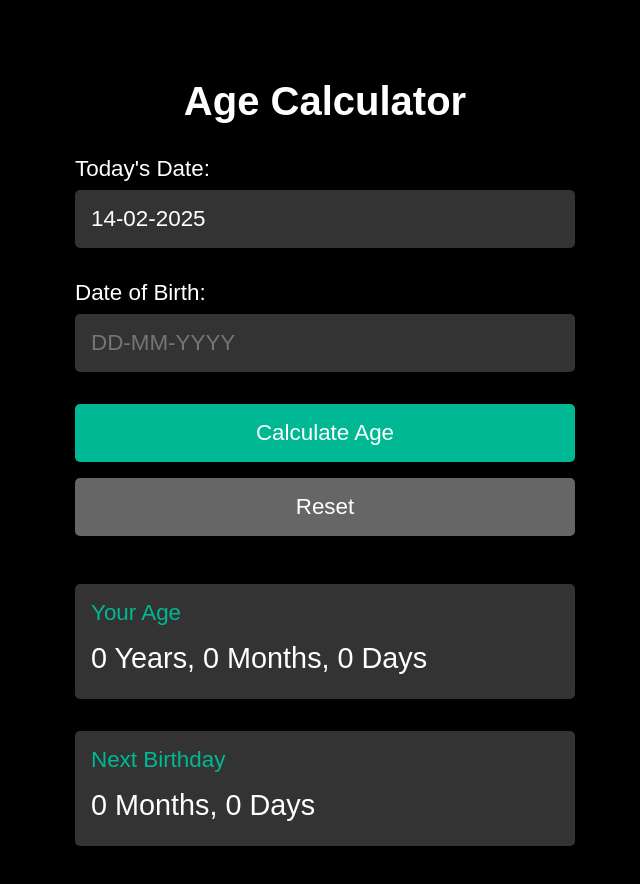
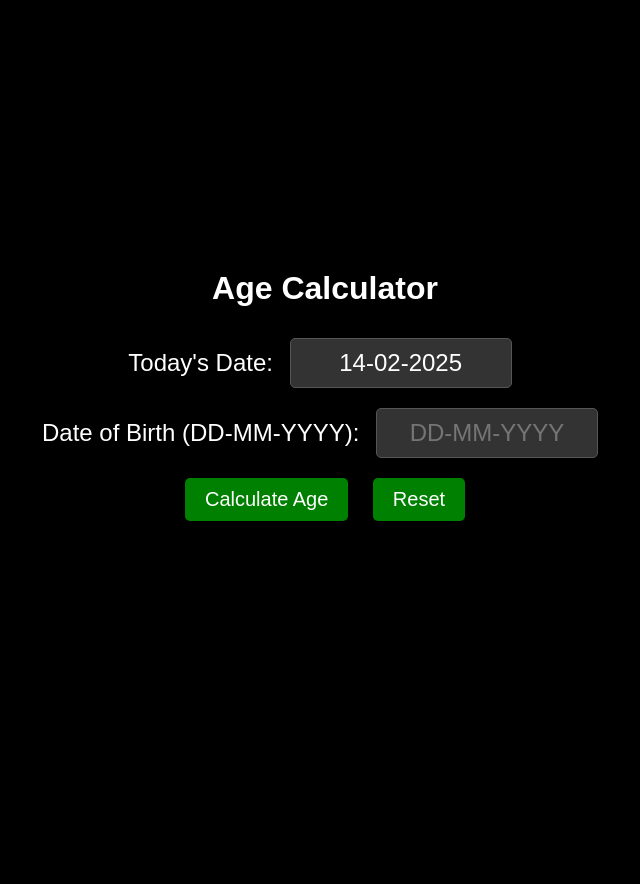
Before and after one commit to JayantaDal/Jayanta-Age-Cal, a plain HTML site: page index.html in a window 1280 px wide. Both pictures are taken after typing "Sample" into the empty fields and a click on the button "Calculate Age". Shown: the whole page, without its empty margins (315-955 px from the left). After the commit the page ends 800 px from the top, so only its background shows below. Drawn offline with Linux system fonts and the light colour scheme.

Commit message:
Update index.html

```diff
--- a/index.html
+++ b/index.html
@@ -6,72 +6,57 @@
   <title>Age Calculator</title>
   <style>
     body {
-            font-family: Arial, sans-serif;
       background-color: black;
       color: white;
+      font-family: Arial, sans-serif;
       display: flex;
       justify-content: center;
       align-items: center;
-            min-height: 100vh;
+      height: 100vh;
       margin: 0;
-            padding: 20px;
     }
+
     .container {
-            width: 100%;
-            max-width: 500px;
-            padding: 2rem;
+      text-align: center;
     }
-        h1 {
+
+    .large-font {
+      font-size: 24px;
+    }
+
+    .normal-font {
+      font-size: 18px;
+    }
+
+    input {
+      font-size: 24px;
+      padding: 10px;
+      margin: 10px;
+      width: 200px;
       text-align: center;
-            font-size: 2.5rem;
-            margin-bottom: 2rem;
+      background-color: #333;
+      color: white;
+      border: 1px solid #555;
+      border-radius: 5px;
     }
-        .input-group {
-            margin-bottom: 2rem;
-        }
-        label {
-            display: block;
-            font-size: 1.4rem;
-            margin-bottom: 0.5rem;
-        }
-        input {
-            width: 100%;
-            padding: 1rem;
-            font-size: 1.4rem;
-            background-color: #333;
-            border: none;
-            border-radius: 5px;
-            color: white;
-            box-sizing: border-box;
-        }
+
     button {
-            width: 100%;
-            padding: 1rem;
-            font-size: 1.4rem;
-            background-color: #00b894;
+      font-size: 20px;
+      padding: 10px 20px;
+      margin: 10px;
+      background-color: green;
       color: white;
       border: none;
       border-radius: 5px;
       cursor: pointer;
-            margin-bottom: 1rem;
     }
+
     button:hover {
-            background-color: #00a085;
+      background-color: darkgreen;
     }
-        .result-section {
-            margin-top: 2rem;
-            padding: 1rem;
-            background-color: #333;
-            border-radius: 5px;
-        }
-        .result-title {
-            font-size: 1.4rem;
-            margin-bottom: 1rem;
-            color: #00b894;
-        }
-        .result-content {
-            font-size: 1.8rem;
-            margin-bottom: 0.5rem;
+
+    .result {
+      margin-top: 20px;
     }
   </style>
 </head>
@@ -79,167 +64,121 @@
   <div class="container">
     <h1>Age Calculator</h1>
 
-        <div class="input-group">
-            <label>Today's Date:</label>
-            <input type="text" id="today-date" placeholder="DD-MM-YYYY" maxlength="10">
+    <!-- Today's Date -->
+    <div class="large-font">
+      <label for="todayDate">Today's Date:</label>
+      <input type="text" id="todayDate" placeholder="DD-MM-YYYY" maxlength="10">
     </div>
 
-        <div class="input-group">
-            <label>Date of Birth:</label>
-            <input type="text" id="birth-date" placeholder="DD-MM-YYYY" maxlength="10">
+    <!-- Date of Birth Input -->
+    <div class="large-font">
+      <label for="dob">Date of Birth (DD-MM-YYYY):</label>
+      <input type="text" id="dob" placeholder="DD-MM-YYYY" maxlength="10">
     </div>
 
+    <!-- Buttons -->
+    <div>
       <button onclick="calculateAge()">Calculate Age</button>
-        <button onclick="resetForm()" style="background-color: #666;">Reset</button>
-
-        <div class="result-section">
-            <div class="result-title">Your Age</div>
-            <div class="result-content" id="age-result">0 Years, 0 Months, 0 Days</div>
+      <button onclick="resetForm()">Reset</button>
     </div>
 
-        <div class="result-section">
-            <div class="result-title">Next Birthday</div>
-            <div class="result-content" id="next-birthday">0 Months, 0 Days</div>
+    <!-- Results -->
+    <div class="result normal-font">
+      <p id="ageResult"></p>
+      <p id="nextBirthdayResult"></p>
     </div>
   </div>
 
   <script>
-        // Set today's date by default
+    // Function to format date as DD-MM-YYYY
     function formatDate(date) {
-            return `${date.getDate().toString().padStart(2, '0')}-${(date.getMonth() + 1).toString().padStart(2, '0')}-${date.getFullYear()}`;
+      const day = String(date.getDate()).padStart(2, '0');
+      const month = String(date.getMonth() + 1).padStart(2, '0');
+      const year = date.getFullYear();
+      return `${day}-${month}-${year}`;
     }
 
+    // Set today's date by default
+    const todayDateInput = document.getElementById('todayDate');
     const today = new Date();
-        document.getElementById('today-date').value = formatDate(today);
+    todayDateInput.value = formatDate(today);
 
-        // Improved input mask function for date format
-        function maskDate(input) {
-            input.addEventListener('keypress', function(e) {
-                // Allow only numbers and hyphen
-                if (!/[\d-]/.test(e.key)) {
-                    e.preventDefault();
-                }
-
-                // Add hyphen automatically
-                if (e.target.value.length === 2 || e.target.value.length === 5) {
-                    if (e.key !== '-') {
-                        e.target.value += '-';
-                    }
-                }
+    // Automatically add hyphens to Today's Date input
+    todayDateInput.addEventListener('input', function (e) {
+      let value = e.target.value.replace(/\D/g, ''); // Remove non-digits
+      if (value.length > 2) value = value.slice(0, 2) + '-' + value.slice(2);
+      if (value.length > 5) value = value.slice(0, 5) + '-' + value.slice(5);
+      e.target.value = value.slice(0, 10); // Limit to 10 characters
     });
 
-            input.addEventListener('input', function(e) {
-                let value = e.target.value;
-
-                // Remove any non-digits and non-hyphens
-                value = value.replace(/[^\d-]/g, '');
-
-                // Split the value into parts
-                const parts = value.split('-');
-
-                // Format each part to ensure proper length
-                if (parts[0] && parts[0].length > 2) parts[0] = parts[0].substring(0, 2);
-                if (parts[1] && parts[1].length > 2) parts[1] = parts[1].substring(0, 2);
-                if (parts[2] && parts[2].length > 4) parts[2] = parts[2].substring(0, 4);
-
-                // Rejoin with hyphens
-                value = parts.join('-');
-
-                // Ensure the total length doesn't exceed 10 characters (DD-MM-YYYY)
-                if (value.length > 10) {
-                    value = value.substring(0, 10);
-                }
-
-                e.target.value = value;
+    // Automatically add hyphens to DOB input
+    const dobInput = document.getElementById('dob');
+    dobInput.addEventListener('input', function (e) {
+      let value = e.target.value.replace(/\D/g, ''); // Remove non-digits
+      if (value.length > 2) value = value.slice(0, 2) + '-' + value.slice(2);
+      if (value.length > 5) value = value.slice(0, 5) + '-' + value.slice(5);
+      e.target.value = value.slice(0, 10); // Limit to 10 characters
     });
 
-            // Validate date on blur
-            input.addEventListener('blur', function(e) {
-                const value = e.target.value;
-                if (value) {
-                    const [day, month, year] = value.split('-').map(Number);
+    // Calculate Age and Next Birthday
+    function calculateAge() {
+      const todayValue = todayDateInput.value;
+      const dobValue = dobInput.value;
 
-                    // Check if month is valid
-                    if (month < 1 || month > 12) {
-                        alert('Please enter a valid month (01-12)');
+      if (!todayValue || todayValue.length !== 10 || !dobValue || dobValue.length !== 10) {
+        alert('Please enter valid dates in DD-MM-YYYY format.');
         return;
       }
 
-                    // Check if day is valid for the given month
-                    const lastDayOfMonth = new Date(year, month, 0).getDate();
-                    if (day < 1 || day > lastDayOfMonth) {
-                        alert(`Please enter a valid day (01-${lastDayOfMonth}) for the selected month`);
-                        return;
-                    }
-                }
-            });
-        }
+      const [todayDay, todayMonth, todayYear] = todayValue.split('-').map(Number);
+      const [dobDay, dobMonth, dobYear] = dobValue.split('-').map(Number);
 
-        // Apply mask to both inputs
-        maskDate(document.getElementById('today-date'));
-        maskDate(document.getElementById('birth-date'));
+      const todayDate = new Date(todayYear, todayMonth - 1, todayDay);
+      const dobDate = new Date(dobYear, dobMonth - 1, dobDay);
 
-        function calculateAge() {
-            const todayStr = document.getElementById('today-date').value;
-            const birthStr = document.getElementById('birth-date').value;
-
-            // Validate date format
-            if (!todayStr.match(/^\d{2}-\d{2}-\d{4}$/) || !birthStr.match(/^\d{2}-\d{2}-\d{4}$/)) {
-                alert('Please enter dates in DD-MM-YYYY format');
+      if (dobDate > todayDate) {
+        alert('Date of birth cannot be in the future.');
         return;
       }
 
-            // Convert strings to dates
-            const [tDay, tMonth, tYear] = todayStr.split('-').map(Number);
-            const [bDay, bMonth, bYear] = birthStr.split('-').map(Number);
+      // Calculate Age in Years, Months, and Days
+      let ageYears = todayDate.getFullYear() - dobDate.getFullYear();
+      let ageMonths = todayDate.getMonth() - dobDate.getMonth();
+      let ageDays = todayDate.getDate() - dobDate.getDate();
 
-            const todayDate = new Date(tYear, tMonth - 1, tDay);
-            const birthDate = new Date(bYear, bMonth - 1, bDay);
-
-            if (birthDate > todayDate) {
-                alert('Date of birth cannot be in the future!');
-                return;
+      if (ageDays < 0) {
+        ageMonths--;
+        const lastMonthDate = new Date(todayDate.getFullYear(), todayDate.getMonth(), 0);
+        ageDays += lastMonthDate.getDate();
       }
 
-            // Calculate age
-            let years = todayDate.getFullYear() - birthDate.getFullYear();
-            let months = todayDate.getMonth() - birthDate.getMonth();
-            let days = todayDate.getDate() - birthDate.getDate();
-
-            if (months < 0 || (months === 0 && days < 0)) {
-                years--;
-                months += 12;
+      if (ageMonths < 0) {
+        ageYears--;
+        ageMonths += 12;
       }
 
-            if (days < 0) {
-                const lastMonth = new Date(todayDate.getFullYear(), todayDate.getMonth() - 1, 0);
-                days += lastMonth.getDate();
-                months--;
+      // Calculate Next Birthday
+      let nextBirthday = new Date(todayDate.getFullYear(), dobDate.getMonth(), dobDate.getDate());
+      if (nextBirthday < todayDate) {
+        nextBirthday.setFullYear(todayDate.getFullYear() + 1);
       }
 
-            // Calculate next birthday
-            let nextBirthday = new Date(todayDate.getFullYear(), birthDate.getMonth(), birthDate.getDate());
-            if (nextBirthday < todayDate) {
-                nextBirthday.setFullYear(nextBirthday.getFullYear() + 1);
+      const nextBirthdayDiff = nextBirthday - todayDate;
+      const nextBirthdayDays = Math.floor(nextBirthdayDiff / (1000 * 60 * 60 * 24));
+      const nextBirthdayMonths = Math.floor(nextBirthdayDays / 30);
+      const nextBirthdayYears = Math.floor(nextBirthdayMonths / 12);
+
+      // Display Results
+      document.getElementById('ageResult').innerText = `Your Age: ${ageYears} years, ${ageMonths} months, ${ageDays} days`;
+      document.getElementById('nextBirthdayResult').innerText = `Next Birthday: ${nextBirthdayYears} years, ${nextBirthdayMonths % 12} months, ${nextBirthdayDays % 30} days`;
     }
 
-            const diffTime = Math.abs(nextBirthday - todayDate);
-            const diffDays = Math.ceil(diffTime / (1000 * 60 * 60 * 24));
-            const nextMonths = Math.floor(diffDays / 30);
-            const nextDays = diffDays % 30;
-
-            // Display results
-            document.getElementById('age-result').textContent =
-                `${years} Years, ${months} Months, ${days} Days`;
-            document.getElementById('next-birthday').textContent =
-                `${nextMonths} Months, ${nextDays} Days`;
-        }
-
+    // Reset Form
     function resetForm() {
-            document.getElementById('today-date').value = formatDate(new Date());
-            document.getElementById('birth-date').value = '';
-            document.getElementById('age-result').textContent = '0 Years, 0 Months, 0 Days';
-            document.getElementById('next-birthday').textContent = '0 Months, 0 Days';
+      todayDateInput.value = formatDate(new Date());
+      dobInput.value = '';
+      document.getElementById('ageResult').innerText = '';
+      document.getElementById('nextBirthdayResult').innerText = '';
     }
   </script>
 </body>
```
Lines whose indentation alone changed are shown as unchanged.
